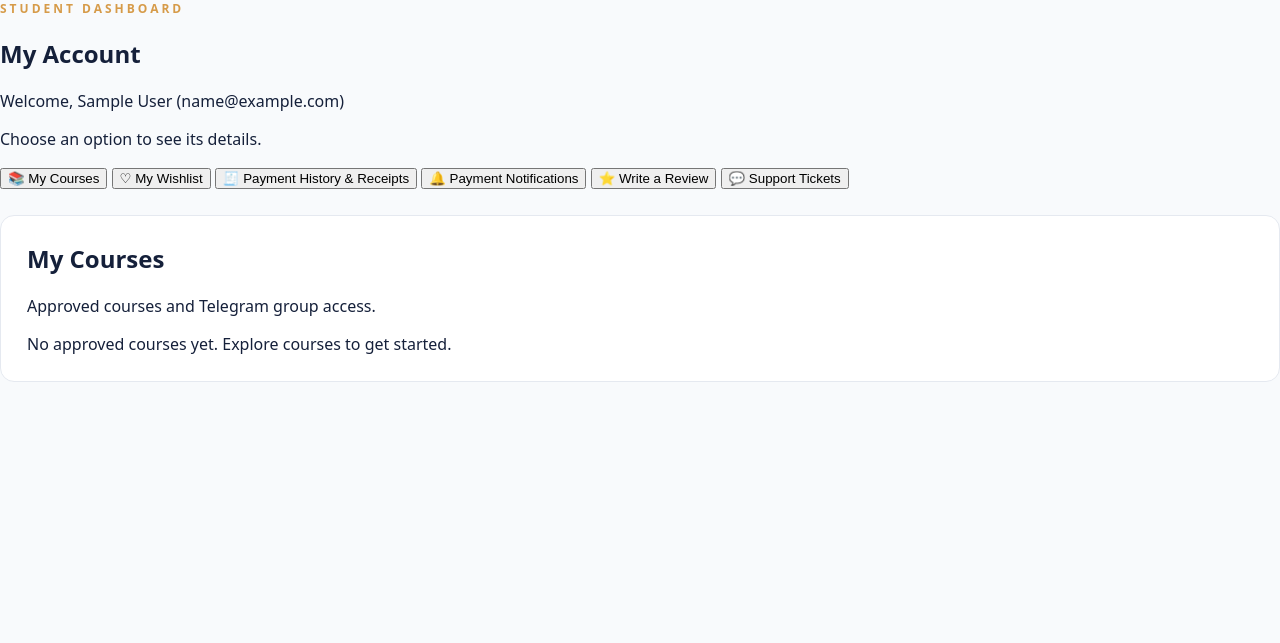
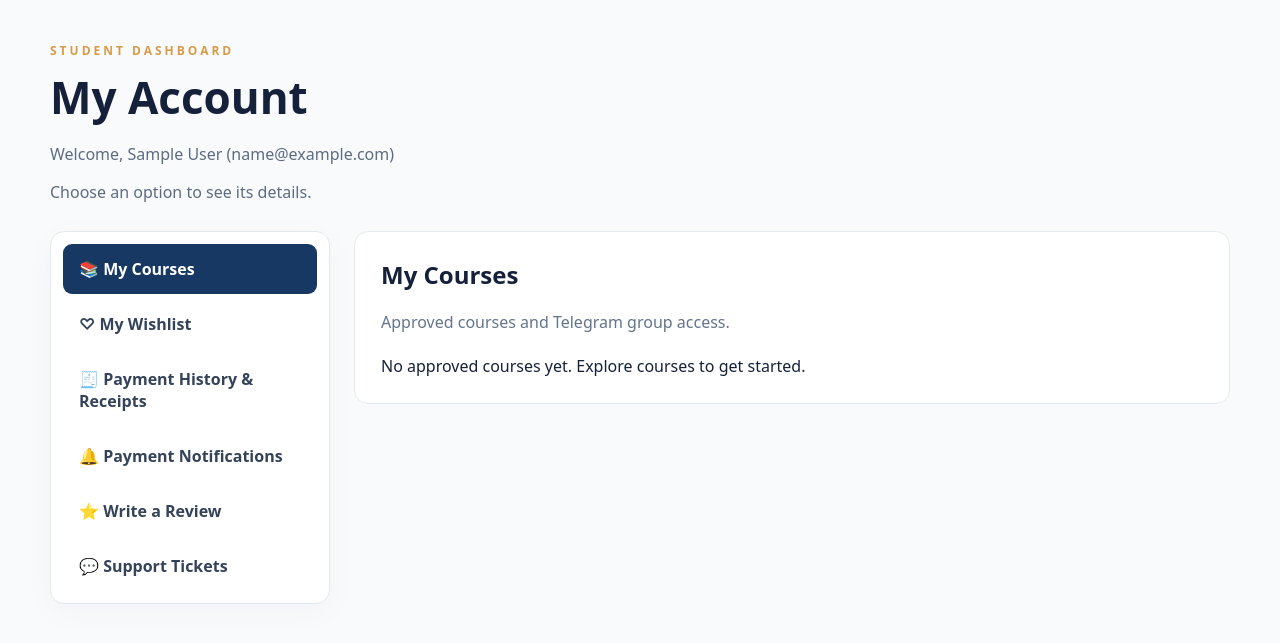
Before and after one commit to sayannandi293-design/Imperial-Education, a Spring Boot app: page /account.html in a window 1280 px wide. Shown: the part 75-718 px from the top of the page. Run offline with Spring Boot 4, Linux system fonts and the light colour scheme; the visitor is signed in with stand-in values (Sample User, id 1); data that the repository does not hold is empty; some of the project's set-up classes (security, data sources, template engines, error pages and the like) are left out, and stand-ins take their place.

Commit message:
Style buyer account tabs and permit new tab script for student login

```diff
--- a/src/main/resources/static/style.css
+++ b/src/main/resources/static/style.css
@@ -16,3 +16,23 @@
 .course-filters{display:flex;gap:12px;flex-wrap:wrap;margin-top:24px}.course-filters input,.course-filters select,.student-search{border:1px solid #cbd5e1;background:white;border-radius:9px;padding:13px;font:inherit}.course-filters input{flex:2;min-width:220px}.course-filters select{flex:1;min-width:170px}#course-count{font-size:14px;color:#64748b}.insights-grid{display:grid;grid-template-columns:repeat(auto-fit,minmax(170px,1fr));gap:13px}.insight-tile{padding:17px;border-radius:10px;background:#eef2f8;border:1px solid #e2e8f0;display:grid;gap:7px}.insight-tile span{font-size:13px;color:#475569}.insight-tile strong{font-size:23px;color:#173862}.student-search{width:100%;margin-bottom:12px}.notice-row{padding:11px 15px;background:#eff6ff;border-left:3px solid #2563eb;border-radius:6px;margin:10px 0}.info-page{width:min(850px,92%);margin:55px auto 90px}.info-page h1{font-size:clamp(30px,5vw,46px)}.info-page section,.info-page details{padding:23px;margin:18px 0;border:1px solid #e2e8f0;background:#fff;border-radius:12px}.info-page section p,.info-page details p{line-height:1.8;color:#475569}.info-page summary{font-weight:750;cursor:pointer}.info-page a{color:#24579c}
 
 .announcement-strip{background:#fff2d5;color:#482e0d;padding:16px 6vw;border-bottom:1px solid #e4b85b;display:grid;gap:9px}.announcement-strip p{margin:4px 0 0;line-height:1.5}.coupon-box{border:1px solid #cbd5e1;padding:15px;border-radius:10px;background:#f8fafc;margin:14px 0}.coupon-box input{width:min(300px,100%);margin:7px 0}.coupon-box button{margin-bottom:8px}.coupon-box p{color:#475569;font-size:14px}.auth-shell form textarea,.auth-shell form select{width:100%;font:inherit;border:1px solid #cbd5e1;border-radius:8px;padding:11px;margin:7px 0 14px}.auth-shell form label{display:block}#ticket-admin-list textarea{display:block;width:100%;font:inherit;margin:10px 0;border:1px solid #cbd5e1;border-radius:8px;padding:12px}.payment-row .secondary-button{margin:5px}
+
+/* Student account: choose one section at a time */
+.account-shell{width:min(1180px,94%);margin:42px auto 90px}
+.account-intro{margin-bottom:28px}
+.account-intro h1{font-size:clamp(30px,4vw,44px);margin:8px 0}
+.account-intro p{color:#5d6c80}
+.account-layout{display:grid;grid-template-columns:minmax(225px,280px) minmax(0,1fr);align-items:start;gap:24px}
+.account-menu{background:white;border:1px solid #e2e8f0;border-radius:14px;padding:12px;display:grid;gap:5px;box-shadow:0 8px 32px #15203a08}
+.account-tab{width:100%;border:0;background:transparent;color:#34435a;text-align:left;padding:14px 16px;font:inherit;font-weight:650;border-radius:9px;cursor:pointer}
+.account-tab:hover{background:#f1f5f9}
+.account-tab.active,.account-tab[aria-selected="true"]{background:#173862;color:#fff}
+.account-tab:focus-visible{outline:3px solid #f2bb69;outline-offset:2px}
+.account-content{min-width:0}
+.account-panel{margin-top:0}
+.account-panel[hidden]{display:none!important}
+.account-panel-desc{color:#64748b;margin:0 0 22px}
+.account-content form label{display:block;font-weight:650;margin:16px 0}
+.account-content form input,.account-content form textarea,.account-content form select{display:block;width:100%;font:inherit;border:1px solid #cbd5e1;border-radius:8px;padding:12px;margin:7px 0}
+@media(max-width:750px){.account-layout{grid-template-columns:1fr}.account-menu{grid-template-columns:repeat(2,minmax(0,1fr))}.account-tab{font-size:13px;padding:12px 10px}.account-shell{margin-top:25px}}
+@media(max-width:410px){.account-menu{grid-template-columns:1fr}}
```
